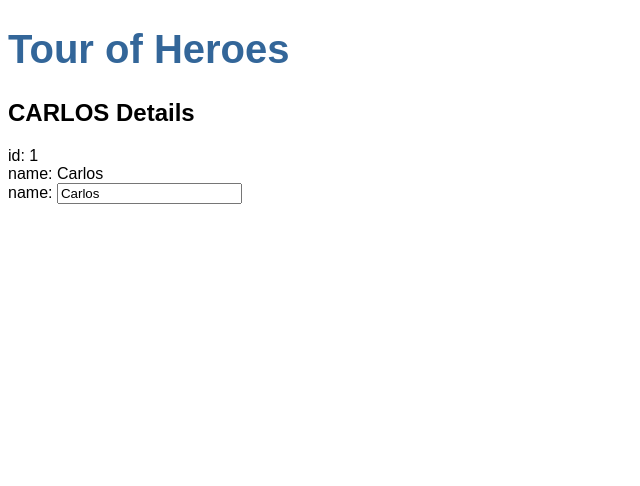
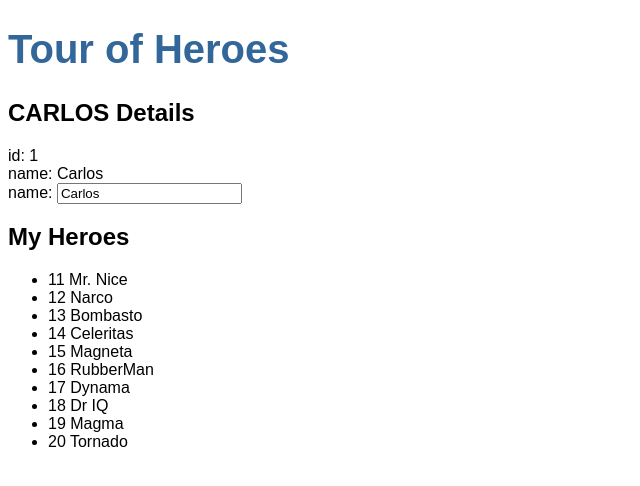
Before and after one commit to devcarloshenrique/Angular-Tour-Of-Heroes, an Angular app: page / in a window 1280 px wide. Shown: the top 486 px of the page, without its empty margins (0-640 px from the left). Built offline with nearby package versions, Linux system fonts and the light colour scheme.

Commit message:
refactor: implementing loop

```diff
--- a/src/app/heroes/heroes.component.html
+++ b/src/app/heroes/heroes.component.html
@@ -7,3 +7,10 @@
     <input [(ngModel)]="hero.name" placeholder="name" />
   </label>
 </div>
+
+<h2>My Heroes</h2>
+<ul class="heroes">
+  <li *ngFor="let hero of heroes">
+    <span class="badge">{{hero.id}}</span> {{hero.name}}
+  </li>
+</ul>
--- a/src/app/heroes/heroes.component.ts
+++ b/src/app/heroes/heroes.component.ts
@@ -1,5 +1,6 @@
 import { Component, OnInit } from '@angular/core';
 import { Hero } from '../hero';
+import { HEROES } from '../mock-heroes';
 
 @Component({
   selector: 'app-heroes',
@@ -12,6 +13,8 @@ export class HeroesComponent implements OnInit {
     name: 'Carlos',
   };
 
+  heroes = HEROES;
+
   constructor() {}
 
   ngOnInit(): void {}
--- /dev/null
+++ b/src/app/mock-heroes.ts
@@ -0,0 +1,14 @@
+import { Hero } from './hero';
+
+export const HEROES: Hero[] = [
+  { id: 11, name: 'Mr. Nice' },
+  { id: 12, name: 'Narco' },
+  { id: 13, name: 'Bombasto' },
+  { id: 14, name: 'Celeritas' },
+  { id: 15, name: 'Magneta' },
+  { id: 16, name: 'RubberMan' },
+  { id: 17, name: 'Dynama' },
+  { id: 18, name: 'Dr IQ' },
+  { id: 19, name: 'Magma' },
+  { id: 20, name: 'Tornado' },
+];
```
